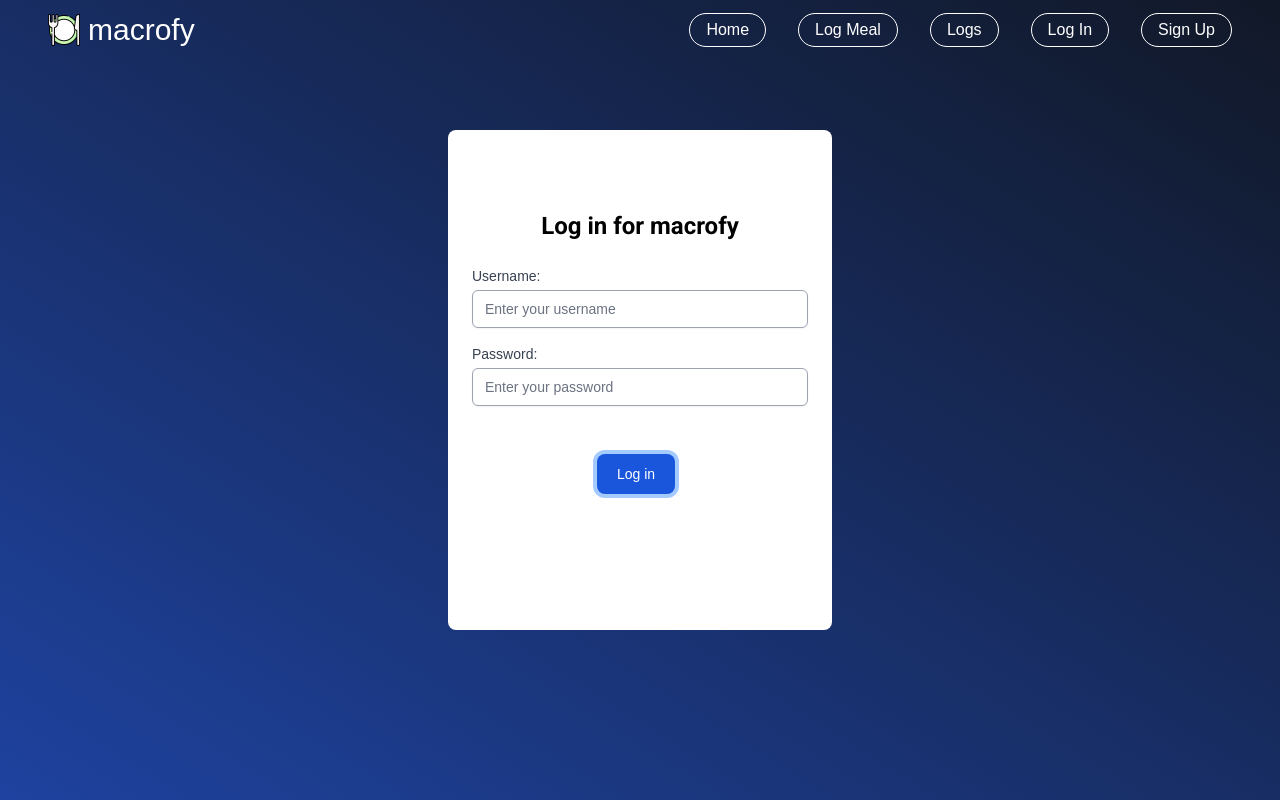
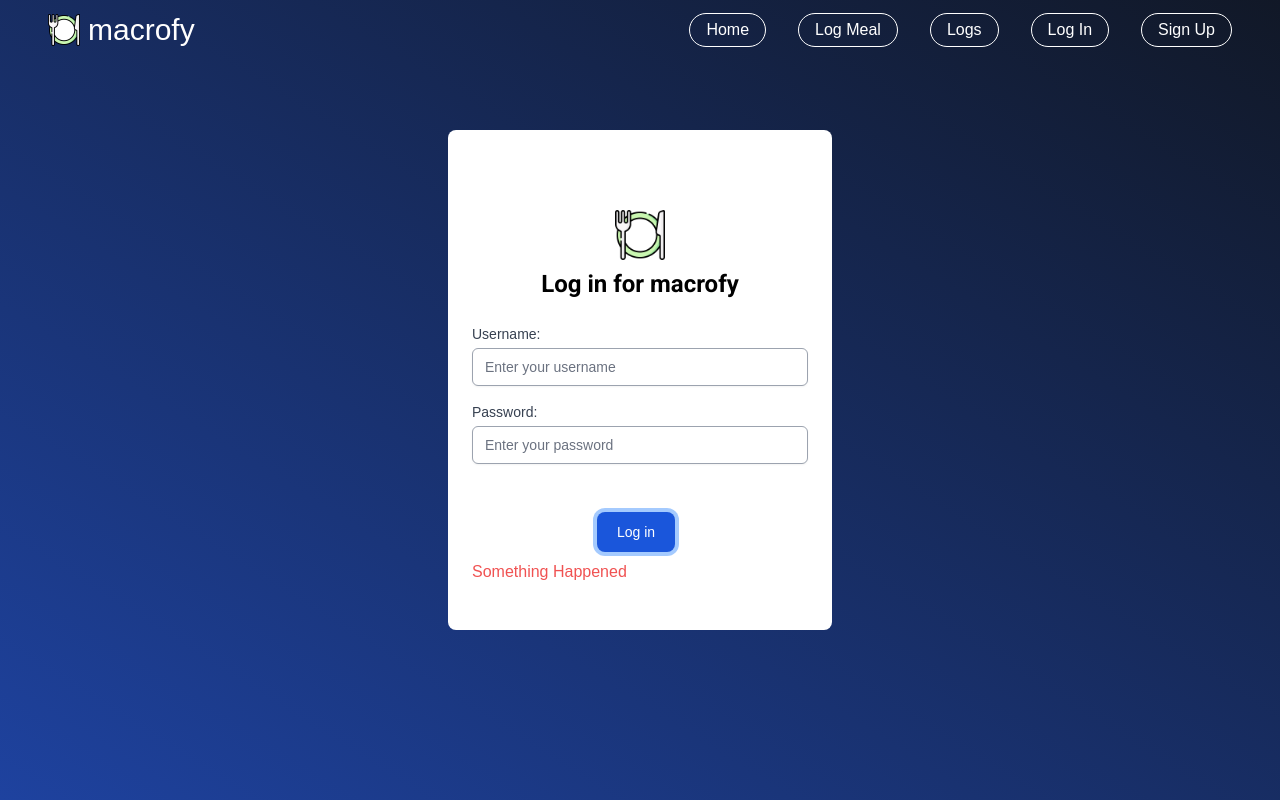
Before and after one commit to xxfmin/macrofy, a Next.js app in the folder macroai/: page /login in a window 1280 px wide. Both pictures are taken after a click on the button "Log in". Built offline with nearby package versions, Linux system fonts and the light colour scheme; no server answers.

Commit message:
authentication features

```diff
--- a/macroai/package.json
+++ b/macroai/package.json
@@ -26,6 +26,7 @@
     "openai": "^4.67.1",
     "react": "^18",
     "react-dom": "^18",
+    "react-icons": "^5.3.0",
     "yup": "^1.4.0"
   },
   "devDependencies": {
--- a/macroai/src/app/components/Navbar/Navbar.tsx
+++ b/macroai/src/app/components/Navbar/Navbar.tsx
@@ -2,9 +2,13 @@
 import Image from "next/image";
 import logo from "../images/logo.png";
 import { useRouter } from "next/navigation";
+import { useAuth } from "../../context/AuthContext"
+import { AiOutlineUser } from "react-icons/ai";
+
 
 const Navbar = () => {
   const router = useRouter();
+  const { isAuthenticated, user, logout} = useAuth()
   const handleHome = () => {
     router.push("/");
   };
@@ -20,6 +24,10 @@ const Navbar = () => {
   const handleLogs = () => {
     router.push("/Logs");
   };
+  const handleLogout = () => {
+    logout()
+    router.push("/")
+  }
   return (
     <nav className="flex items-center justify-between pt-3 pl-12 pr-12 absolute z-50 w-screen">
       <div className="flex items-center">
@@ -52,6 +60,8 @@ const Navbar = () => {
         >
           Logs
         </button>
+        {!isAuthenticated ? (
+          <>
             <button
               onClick={handleLogin}
               className="text-l hover:bg-blue-400 transition duration-200 border border-white rounded-full py-1 px-4"
@@ -64,6 +74,25 @@ const Navbar = () => {
             >
               Sign Up
             </button>
+          </>
+        ): (
+          <>
+            {/* Show username and Log Out button if authenticated */}
+            <button
+              onClick={handleLogout}
+              className="text-l hover:bg-blue-400 transition duration-200 border border-white rounded-full py-1 px-4"
+            >
+              Log Out
+            </button>
+            <div className="flex flex-row justify-center items-center ">
+            <div className="flex items-center justify-center w-10 h-10 rounded-full border border-white">
+              <AiOutlineUser className="text-2xl" />
+             </div>
+              <span className="text-l font-bold ml-2">{user?.username}</span>
+            </div>
+
+          </>
+        )}
       </div>
     </nav>
   );
--- /dev/null
+++ b/macroai/src/app/components/withAuth.tsx
@@ -0,0 +1,29 @@
+/* eslint-disable @typescript-eslint/no-explicit-any */
+import { useAuth } from '../context/AuthContext'; // Adjust the path as necessary
+import { useRouter } from 'next/navigation'; // Use next/navigation for app directory
+import { useEffect, FC } from 'react';
+
+const withAuth = (WrappedComponent: FC) => {
+  const AuthenticatedComponent: FC<any> = (props) => {
+    const { isAuthenticated } = useAuth();
+    const router = useRouter();
+
+    useEffect(() => {
+      // Check if the router is mounted and if the user is authenticated
+      console.log(isAuthenticated)
+      if (router && !isAuthenticated) {
+        router.push('/login');
+      }
+    }, [isAuthenticated, router]);
+
+    // Return null if not authenticated, otherwise render the wrapped component
+    return isAuthenticated ? <WrappedComponent {...props} /> : null;
+  };
+
+  // Set a display name for the wrapped component
+  AuthenticatedComponent.displayName = `withAuth(${WrappedComponent.displayName || WrappedComponent.name || 'Component'})`;
+
+  return AuthenticatedComponent;
+};
+
+export default withAuth;
--- /dev/null
+++ b/macroai/src/app/context/AuthContext.tsx
@@ -0,0 +1,85 @@
+"use client"
+import { createContext, useContext, useState, useEffect, ReactNode } from "react";
+
+
+interface User {
+    id: string;
+    username: string;
+}
+
+
+interface AuthContextType {
+    isAuthenticated: boolean;
+    user: User;
+    login: (username: string, id: string) => Promise<void>;
+    logout: () => void;
+}
+
+// Create the AuthContext
+export const AuthContext = createContext<AuthContextType>({
+    isAuthenticated: false,
+    user: {
+        id: "",
+        username: "",
+    },
+    login: async () => {
+
+    },
+    logout: () => {
+
+    },
+});
+
+
+// Custom hook to use the AuthContext
+export const useAuth = () => {
+    const context = useContext(AuthContext);
+    if (context === undefined) {
+        throw new Error('useAuth must be used within an AuthProvider');
+    }
+    return context;
+}
+
+// AuthProvider Component
+export const AuthProvider = ({ children }: { children: ReactNode }) => {
+    const [isAuthenticated, setIsAuthenticated] = useState(false);
+    const [user, setUser] = useState<User>({id: "", username: ""});
+
+    useEffect(() => {
+        const userData = localStorage.getItem('user');
+        if (userData) {
+            setIsAuthenticated(true);
+            setUser(JSON.parse(userData));
+        }
+    }, []);
+
+    const login = async (username: string, id: string) => {
+        try {
+            setIsAuthenticated(true);
+            setUser({
+                username: username,
+                id: id
+            });
+            localStorage.setItem('user', JSON.stringify(user));
+        } catch (error) {
+            console.error("Login failed", error);
+            throw error; // Optional: handle the error appropriately
+        }
+    };
+
+    const logout = () => {
+        setIsAuthenticated(false);
+        setUser({
+            id: "",
+            username: "",
+        });
+        localStorage.removeItem('user');
+    };
+
+    return (
+        <AuthContext.Provider value={{ isAuthenticated, user, login, logout }}>
+            {children}
+        </AuthContext.Provider>
+
+    )
+}
--- a/macroai/src/app/image-recognition/page.tsx
+++ b/macroai/src/app/image-recognition/page.tsx
@@ -5,6 +5,8 @@ import { useFormik } from "formik";
 import * as Yup from "yup";
 import { Roboto } from "next/font/google";
 import Navbar from "../components/Navbar/Navbar";
+import Head from "next/head";
+import withAuth from "../components/withAuth"
 
 const roboto = Roboto({
   subsets: ["latin"],
@@ -27,7 +29,7 @@ interface ResponseData {
   total_macros: Macros;
 }
 
-export default function ImageRecognition() {
+const ImageRecognition: React.FC = () => {
   const [loadBindings, setLoading] = useState(false);
   const [error, setError] = useState<string | null>(null);
   const [response, setResponse] = useState<ResponseData | null>(null);
@@ -76,9 +78,9 @@ export default function ImageRecognition() {
       className="bg-gradient-to-bl from-gray-900 to-blue-800 min-h-screen flex flex-col"
       style={{}}
     >
-      <head>
+      <Head>
         <title>macrofy</title>
-      </head>
+      </Head>
       <Navbar />
 
       {/* Main Content Split into Two Columns */}
@@ -218,3 +220,5 @@ export default function ImageRecognition() {
     </div>
   );
 }
+
+export default withAuth(ImageRecognition)
--- a/macroai/src/app/layout.tsx
+++ b/macroai/src/app/layout.tsx
@@ -1,6 +1,7 @@
 import type { Metadata } from "next";
 import localFont from "next/font/local";
 import "./globals.css";
+import { AuthProvider } from "./context/AuthContext";
 
 const geistSans = localFont({
   src: "./fonts/GeistVF.woff",
@@ -28,7 +29,9 @@ export default function RootLayout({
       <body
         className={`${geistSans.variable} ${geistMono.variable} antialiased`}
       >
-        {children}
+        <AuthProvider>
+          {children}
+        </AuthProvider>
       </body>
     </html>
   );
--- a/macroai/src/app/login/page.tsx
+++ b/macroai/src/app/login/page.tsx
@@ -1,11 +1,14 @@
 "use client";
-import Image from "next/image";
 import { Roboto } from "next/font/google";
 import { useState } from "react";
 import Navbar from "../components/Navbar/Navbar";
 import axios from "axios";
 import Head from "next/head";
-import { useRouter } from "next/router";
+import { useRouter } from "next/navigation";
+import Image from "next/image";
+import logo from "../components/images/logo.png"
+import { useAuth } from "../context/AuthContext"
+
 
 const roboto = Roboto({
   subsets: ["latin"],
@@ -15,22 +18,25 @@ const roboto = Roboto({
 export default function Login() {
   const [username, setUsername] = useState("");
   const [password, setPassword] = useState("");
+  const [error, setError] = useState("");
   const [success, setSuccess] = useState("");
-  const [error, setError] = useState("")
+  const router = useRouter();
+  const { login } = useAuth();
 
   const handleSubmit = async () => {
-    console.log("attempting to login")
+    console.log("Attempting to login");
 
     try {
-      const response = await axios.post("localhost:4000/api/users/login", { username, password })
+      const response = await axios.post("http://localhost:4000/api/users/login", { username, password }); // Correct API endpoint
 
-      console.log("Login successful", response.data)
-      setSuccess("Login Successful")
+      console.log("Login successful", response.data);
+      setSuccess("Login Successful");
+      login(response.data.UserProfile.username, response.data.UserProfile._id)
+      router.push(`/profile/${response.data.UserProfile.username}`); // Navigate to user's profile
     } catch (err) {
-      console.error("Login error: ", err)
-      setError("Something Happened")
+      console.error("Login error: ", err);
+      setError("Something Happened");
     }
-
   };
 
   return (
@@ -41,16 +47,14 @@ export default function Login() {
       <Navbar />
       <div className="h-full w-full flex justify-center items-center">
         <div className="bg-white h-[500px] w-96 mb-10 rounded-lg">
-          <div className="flex justify-center mt-20">
-            <h1 className={`text-black text-2xl font-bold ${roboto.className}`}>
+          <div className="flex flex-col items-center justify-center mt-20">
+            <Image src={logo} alt="logo" height={50} width={50}/>
+            <h1 className={`text-black text-2xl mt-2 font-bold ${roboto.className}`}>
               Log in for macrofy
             </h1>
           </div>
           <div className="p-6 flex flex-col">
-            <label
-              htmlFor="username"
-              className="block text-sm font-medium text-gray-700"
-            >
+            <label htmlFor="username" className="block text-sm font-medium text-gray-700">
               Username:
             </label>
             <input
@@ -62,10 +66,7 @@ export default function Login() {
               className="mt-1 block w-full px-3 py-2 border text-black border-gray-400 rounded-md shadow-sm focus:outline-none focus:ring-indigo-500 focus:border-indigo-500 sm:text-sm"
               placeholder="Enter your username"
             />
-            <label
-              htmlFor="password"
-              className="block text-sm font-medium text-gray-700 mt-4"
-            >
+            <label htmlFor="password" className="block text-sm font-medium text-gray-700 mt-4">
               Password:
             </label>
             <input
@@ -86,6 +87,8 @@ export default function Login() {
                 Log in
               </button>
             </div>
+            {error && <p className="text-red-500">{error}</p>}
+            {success && <p className="text-green-500">{success}</p>}
           </div>
         </div>
       </div>
--- a/macroai/src/app/profile/[username]/page.tsx
+++ b/macroai/src/app/profile/[username]/page.tsx
@@ -4,7 +4,7 @@ import Image from "next/image";
 import { useRouter } from "next/navigation";
 import axios from "axios";
 import { useState, useEffect } from "react";
-import logo from "../components/images/logo.png";
+import logo from "../../components/images/logo.png"
 
 const roboto = Roboto({
   subsets: ["latin"],
--- a/macroai/src/app/signup/page.tsx
+++ b/macroai/src/app/signup/page.tsx
@@ -6,6 +6,7 @@ import { useState } from "react";
 import { useRouter } from "next/navigation";
 import Navbar from "../components/Navbar/Navbar";
 import logo from "../components/images/logo.png"
+import Head from "next/head";
 
 const roboto = Roboto({
   subsets: ["latin"],
@@ -55,9 +56,9 @@ export default function CreateAccount() {
         color: "white",
       }}
     >
-      <head>
+      <Head>
         <title>macrofy</title>
-      </head>
+      </Head>
       <Navbar />
       <div className="h-full w-full flex justify-center items-center">
         <div className="bg-white h-[500px] w-96 mb-10 rounded-lg">
```
Also changed, not shown: 1 other file (tests, documents, lock files or other folders). Lines whose indentation alone changed are shown as unchanged.
